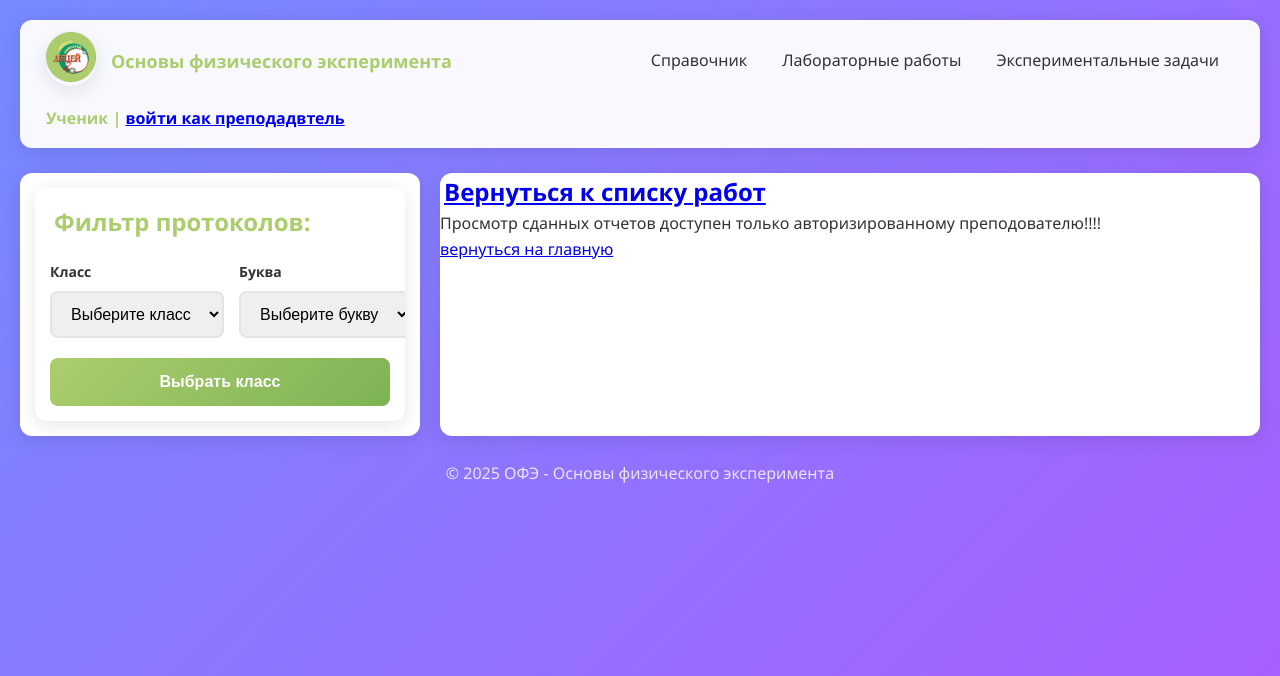
After one commit to kocheshkovdmitriy/OFE_lab, a Django app: page /protocols_work/1 in a window 1280 px wide. The commit adds this page. Shown: the top 676 px of the page. Run offline with Django 5.2, Linux system fonts and the light colour scheme; data comes from the database, SQL or seed files in the repository; tables that the repository leaves empty hold one stand-in row (values such as "Sample post").

Commit message:
добалена фильтрация протоколов по лобараторным работам

```diff
--- a/ofe_lab/lab/urls.py
+++ b/ofe_lab/lab/urls.py
@@ -8,9 +8,9 @@ urlpatterns = [
     path('', views.Mainpage.as_view(), name='mainpage'),
     path('allworks', views.AllWorks.as_view(), name='allworks'),
     path('work/<pk>/', views.Work.as_view(), name='work'),
-    path('decisions_work', views.Protocols_work.as_view(), name='decisions_work'),
 
-    path('decision/download/<pk>', views.download_file_view, name='download'),
+    path('protocols_work/<pk>', views.Protocols_work.as_view(), name='protocols_work'),
+    path('protocols/download/<pk>', views.download_file_view, name='download'),
 
     path('login/', views.LoginView.as_view(), name='login'),
     path('logout/', views.logout_view, name='logout'),
--- a/ofe_lab/lab/views.py
+++ b/ofe_lab/lab/views.py
@@ -2,12 +2,11 @@ from django.contrib.auth import logout, login, authenticate
 from django.http import FileResponse
 from django.shortcuts import render, redirect, get_object_or_404
 from django.views import generic
-from django.core.files.storage import FileSystemStorage
+
 
 from datetime import datetime
 
 from lab import models
-
 from lab import forms
 
 
@@ -95,14 +94,44 @@ class LoginView(generic.View):
         context = {'form': form}
         return render(request, 'lab/auth_user.html', context=context)
 
-class Protocols_work(generic.ListView):
-    template_name = 'lab/protocols_work.html'
-    context_object_name = 'protocols'
-    model = models.Protocol
 
-    def get_queryset(self):
-        qs = models.Protocol.objects.filter(work_id=int(self.request.GET['id']))
-        return qs
+class Protocols_work(generic.View):
+    def get(self, request, **kwargs):
+        context=self.get_context_data(**kwargs)
+        return render(request=request, template_name='lab/protocols_work.html', context=context)
+
+    def post(self, request, **kwargs):
+        context = self.get_context_data(**kwargs)
+        return render(request=request, template_name='lab/protocols_work.html', context=context)
+
+    def get_queryset(self, **kwargs):
+        print(self.request.POST)
+        if self.request.POST.get('button1'):
+            return models.Protocol.objects.filter(work_id=int(kwargs.get('pk')),
+                                                  author__in=models.Student.objects.filter(
+                                                      grade_id=int(self.request.POST.get('grade')),
+                                                      label_id=int(self.request.POST.get('letter')))
+                                                  )
+        if self.request.POST.get('button2') and self.request.POST.get('student'):
+            return models.Protocol.objects.filter(work_id=int(kwargs.get('pk')), author_id=int(self.request.POST.get('student')))
+        return models.Protocol.objects.filter(work_id=int(kwargs.get('pk')))
+
+    def get_context_data(self, **kwargs):
+        context = {
+            'protocols': self.get_queryset(**kwargs),
+            'work': models.Work.objects.get(id=int(kwargs.get('pk'))),
+            'classes': models.Grade.objects.all(),
+            'letters': models.Letter.objects.all(),
+            'grade': self.request.POST.get('grade'),
+            'letter': self.request.POST.get('letter'),
+            'student': self.request.POST.get('student'),
+            'flag': self.request.POST.get('button1', False) or self.request.POST.get('button2', False),
+            }
+        if self.request.POST.get('grade') and self.request.POST.get('letter'):
+            context['students'] = models.Student.objects.filter(
+                                                      grade_id=int(self.request.POST.get('grade')),
+                                                      label_id=int(self.request.POST.get('letter')))
+        return context
 
 
 def download_file_view(request, pk):
--- a/ofe_lab/ofe_lab/settings.py
+++ b/ofe_lab/ofe_lab/settings.py
@@ -43,6 +43,7 @@ INSTALLED_APPS = [
     'django.contrib.staticfiles',
     'lab',
     'guide',
+    'django_filters',
 ]
 
 MIDDLEWARE = [
--- a/ofe_lab/templates/lab/all_works.html
+++ b/ofe_lab/templates/lab/all_works.html
@@ -14,14 +14,14 @@
             <p>{{ forloop.counter }}: <a href="{% url 'lab:work' pk=work.pk%}?id={{work.pk}}">{{ work.grade }}-{{ work.number }} {{work.name}}</a>
             {% if request.user.is_authenticated %}
                    |
-                <a href="{% url 'lab:decisions_work'%}?id={{work.pk}}">сданные отчеты</a>
+                <a href="{% url 'lab:protocols_work' pk=work.pk%}">сданные отчеты</a>
             {% endif %}
             </p>
         {% endfor %}
     {% else %}
         <p>По данному классу пока не найдено ни одной готовой лабораторной работы. Возможно они когда нибудь будут добавлены!!!
         <br><b>А пока вот прикольная картинка)))</p>
-        <p><img class="main-img" src="{% static 'image/ggggggggggg.jpg' %}" alt="Класная картинка"></p>
+        <p><img class="main-img" src="{% static 'image/ggggggggggg.jpg' %}" alt="Класная картинка" width="60%"></p>
     {% endif %}
     <a href="{% url 'lab:mainpage' %}">вернуться на главную</a>
 {% endblock%}
--- a/ofe_lab/templates/lab/detail_work.html
+++ b/ofe_lab/templates/lab/detail_work.html
@@ -17,4 +17,4 @@
 
 {% block left_panel%}
     {% include 'lab/includes/form_result.html' %}
-{% endblock%}
+{% endblock %}
--- /dev/null
+++ b/ofe_lab/templates/lab/includes/filter_protocols.html
@@ -0,0 +1,47 @@
+<div class="uploader" id="uploader">
+    <h2>Фильтр протоколов:</h2>
+    <form id="upload-form" method="post">
+        {% csrf_token %}
+        <div class="form-row">
+            <div class="input-group">
+                <label for="id_grade">Класс</label>
+                <select name="grade" id="id_grade" required>
+                    <option value="">Выберите класс</option>
+                    {% for cl in classes %}
+                        <option value="{{cl.id}}" {% if cl.id|lower == grade|lower %} selected {% endif %}>{{cl.name}}</option>
+                    {% endfor %}
+                </select>
+            </div>
+            <div class="input-group">
+                <label for="id_letter">Буква</label>
+                <select name="letter" id="id_letter" required>
+                    <option id="letterOption" value="">Выберите букву</option>
+                    {% for let in letters %}
+                        <option value="{{let.id}}" {% if let.id|lower == letter|lower %} selected {% endif %}>{{let.name}}</option>
+                    {% endfor %}
+                </select>
+            </div>
+        </div>
+        <button type="submit" class="submit-btn" name="button1" value="True">
+            <span class="btn-text">Выбрать класс</span>
+            <div class="spinner hidden" ></div>
+        </button>
+
+        {%if flag%}
+            <div class="input-group">
+                <label for="student-select">Ученик</label>
+                <select name="student" id="student-select">
+                    <option value="">Выберите ученика</option>
+                    {% for stud in students %}
+                        <option value="{{stud.id}}" {% if stud.id|lower == student|lower %} selected {% endif %}>{{stud.get_name}}</option>
+                    {% endfor %}
+                </select>
+            </div>
+            <button type="submit" class="submit-btn" name="button2" value="True">
+                <span class="btn-text">Выбрать ученика</span>
+                <div class="spinner hidden" ></div>
+            </button>
+        {%endif%}
+
+    </form>
+</div>
--- a/ofe_lab/templates/lab/protocols_work.html
+++ b/ofe_lab/templates/lab/protocols_work.html
@@ -3,14 +3,10 @@
 
 {% block title %} Отчеты по лабораторной работе "{{protocols.first.work.name}}"  {% endblock%}
 
-{% block left_panel%}
-
-{% endblock%}
-
 {% block content%}
-    <h1>МБОУ "ЛИЦЕЙ №40"</h1>
+    <h2 id="viewer-title"><a href="{% url 'lab:allworks' %}?grade=9">Вернуться к списку работ</a></h2>
     {% if request.user.is_authenticated %}
-        <h3>Сданные отчеты по лабораторной работе "{{protocols.first.work.name}}"</h3>
+        <h3>Сданные отчеты по лабораторной работе "{{work.name}}"</h3>
         {% if protocols %}
             {% for protocol in protocols %}
                 <p>
@@ -21,10 +17,14 @@
             {% endfor %}
         {% else %}
             <p>По данной лабораторной пока не было отправлено ни одного отчета!!!</p>
-            <p><img class="main-img" src="{% static 'image/hnik_hnik.jpg' %}" alt="Класная картинка"></p>
+            <p><img class="main-img" src="{% static 'image/hnik_hnik.jpg' %}" alt="Класная картинка" width="30%"></p>
         {% endif %}
     {% else %}
         <p>Просмотр сданных отчетов доступен только авторизированному преподователю!!!!</p>
     {% endif %}
     <a href="{% url 'lab:mainpage' %}">вернуться на главную</a>
 {% endblock%}
+
+{% block left_panel %}
+    {% include 'lab/includes/filter_protocols.html' %}
+{% endblock %}
```
Also changed, not shown: 6 other files.
